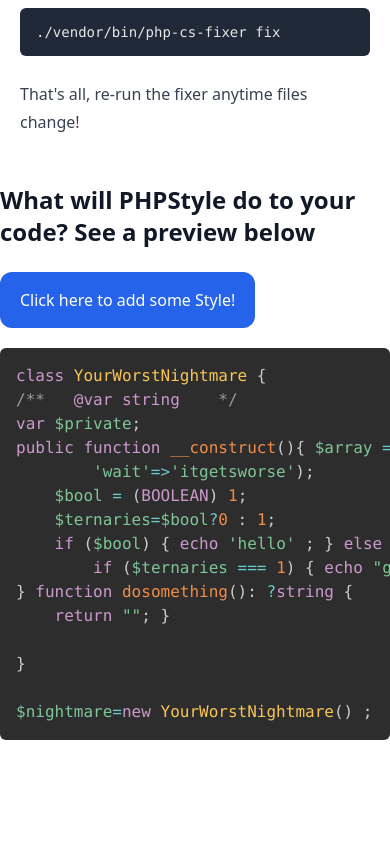
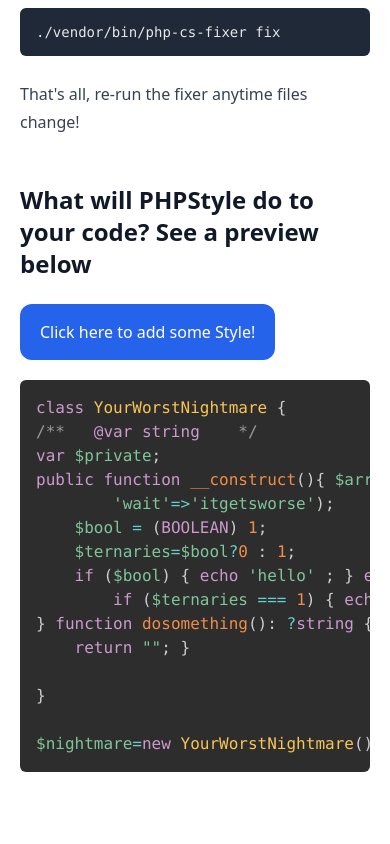
Before and after one commit to jspaetzel/php.style, a website: page index.html in a window 390 px wide. Shown: the part 800-1644 px from the top of the page. Drawn offline with Linux system fonts and the light colour scheme.

Commit message:
improve style on mobile devices

```diff
--- a/index.html
+++ b/index.html
@@ -48,6 +48,7 @@
     </div>
 </section>
 <section>
+    <div class="container flex flex-col items-center px-5 mx-auto max-w-7xl sm:px-6 lg:px-8">
         <div class="flex flex-col w-full max-w-3xl mx-auto prose text-left">
             <div class="w-full mx-auto">
                 <h2>What will PHPStyle do to your code? See a preview below </h2>
@@ -103,6 +104,7 @@ $nightmare = new YourWorstNightmare();</code></pre>
                 </div>
             </div>
         </div>
+    </div>
 </section>
 <section>
     <div class="container flex flex-col items-center px-5 py-8 mx-auto max-w-7xl sm:px-6 lg:px-8">
```
Lines whose indentation alone changed are shown as unchanged.
